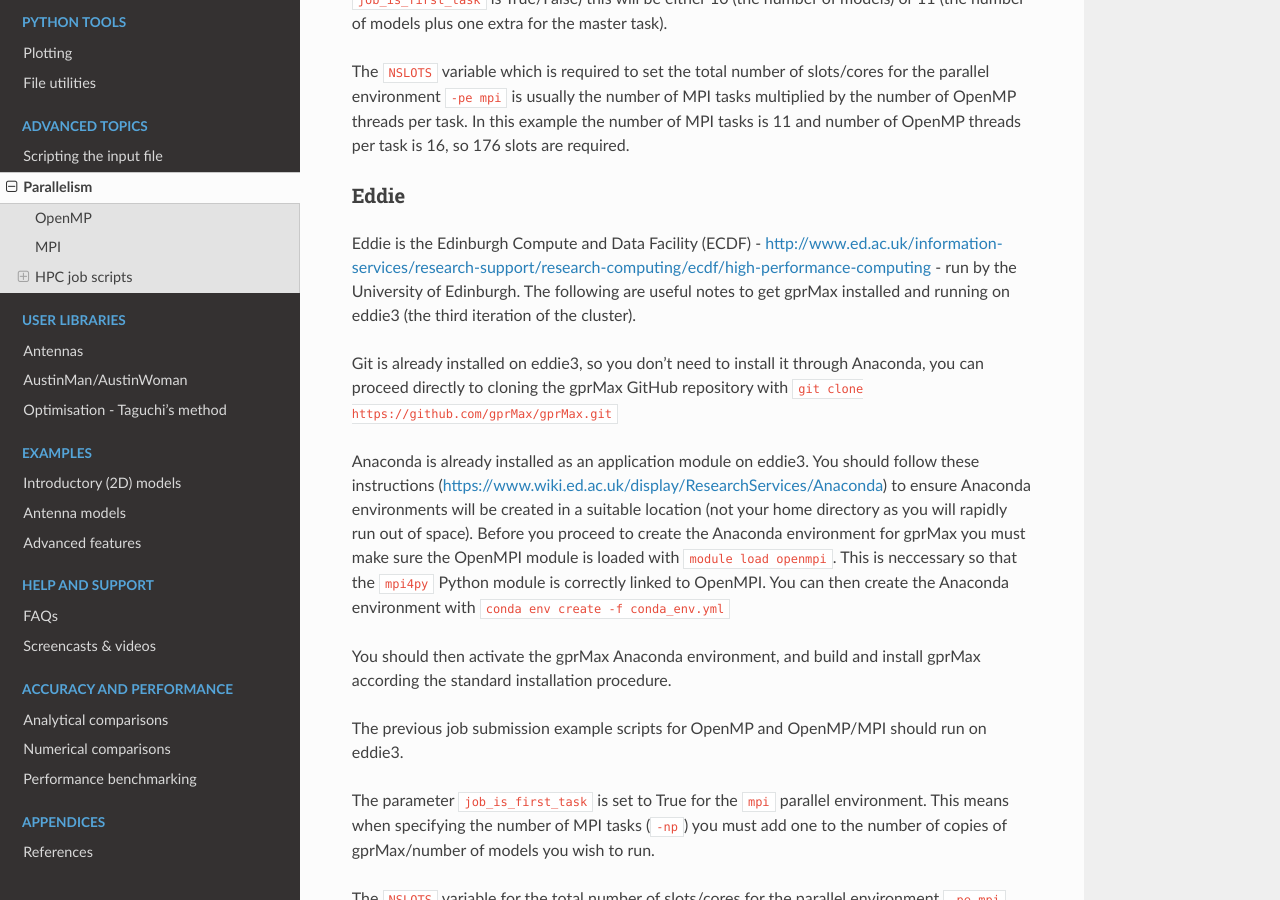
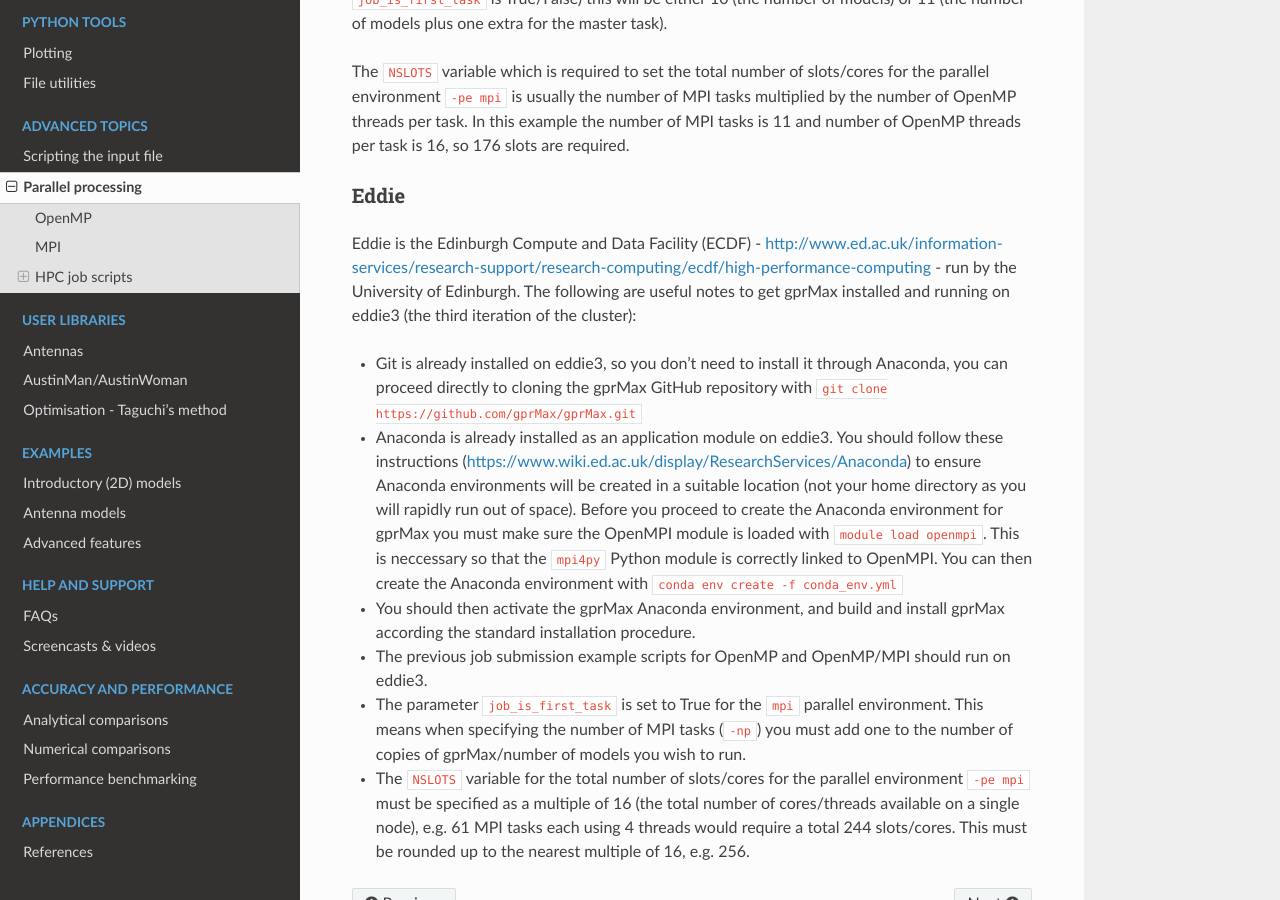
Before and after one commit to gprMax/gprMax, a Sphinx documentation site: the page built from docs/source/openmp_mpi.rst, in a window 1280 px wide and 900 px high, scrolled down 1968 px. Built offline with Sphinx 7.4.7 and the Read the Docs theme 2.0.0, drawn with Linux system fonts in a browser that asks for light colours; some of the changed text lies outside the part shown.

Commit message:
Updated formatting of some text.

```diff
--- a/docs/source/openmp_mpi.rst
+++ b/docs/source/openmp_mpi.rst
@@ -1,8 +1,8 @@
 .. _openmp-mpi:
 
-***********
-Parallelism
-***********
+*******************
+Parallel processing
+*******************
 
 OpenMP
 ======
@@ -58,16 +58,16 @@ The ``NSLOTS`` variable which is required to set the total number of slots/cores
 Eddie
 -----
 
-Eddie is the Edinburgh Compute and Data Facility (ECDF) - http://www.ed.ac.uk/information-services/research-support/research-computing/ecdf/high-performance-computing - run by the University of Edinburgh. The following are useful notes to get gprMax installed and running on eddie3 (the third iteration of the cluster).
+Eddie is the Edinburgh Compute and Data Facility (ECDF) - http://www.ed.ac.uk/information-services/research-support/research-computing/ecdf/high-performance-computing - run by the University of Edinburgh. The following are useful notes to get gprMax installed and running on eddie3 (the third iteration of the cluster):
 
-Git is already installed on eddie3, so you don't need to install it through Anaconda, you can proceed directly to cloning the gprMax GitHub repository with ``git clone https://github.com/gprMax/gprMax.git``
+* Git is already installed on eddie3, so you don't need to install it through Anaconda, you can proceed directly to cloning the gprMax GitHub repository with ``git clone https://github.com/gprMax/gprMax.git``
 
-Anaconda is already installed as an application module on eddie3. You should follow these instructions (https://www.wiki.ed.ac.uk/display/ResearchServices/Anaconda) to ensure Anaconda environments will be created in a suitable location (not your home directory as you will rapidly run out of space). Before you proceed to create the Anaconda environment for gprMax you must make sure the OpenMPI module is loaded with ``module load openmpi``. This is neccessary so that the ``mpi4py`` Python module is correctly linked to OpenMPI. You can then create the Anaconda environment with ``conda env create -f conda_env.yml``
+* Anaconda is already installed as an application module on eddie3. You should follow these instructions (https://www.wiki.ed.ac.uk/display/ResearchServices/Anaconda) to ensure Anaconda environments will be created in a suitable location (not your home directory as you will rapidly run out of space). Before you proceed to create the Anaconda environment for gprMax you must make sure the OpenMPI module is loaded with ``module load openmpi``. This is neccessary so that the ``mpi4py`` Python module is correctly linked to OpenMPI. You can then create the Anaconda environment with ``conda env create -f conda_env.yml``
 
-You should then activate the gprMax Anaconda environment, and build and install gprMax according the standard installation procedure.
+* You should then activate the gprMax Anaconda environment, and build and install gprMax according the standard installation procedure.
 
-The previous job submission example scripts for OpenMP and OpenMP/MPI should run on eddie3.
+* The previous job submission example scripts for OpenMP and OpenMP/MPI should run on eddie3.
 
-The parameter ``job_is_first_task`` is set to True for the ``mpi`` parallel environment. This means when specifying the number of MPI tasks (``-np``) you must add one to the number of copies of gprMax/number of models you wish to run.
+* The parameter ``job_is_first_task`` is set to True for the ``mpi`` parallel environment. This means when specifying the number of MPI tasks (``-np``) you must add one to the number of copies of gprMax/number of models you wish to run.
 
-The ``NSLOTS`` variable for the total number of slots/cores for the parallel environment ``-pe mpi`` must be specified as a multiple of 16 (the total number of cores/threads available on a single node), e.g. 61 MPI tasks each using 4 threads would require a total 244 slots/cores. This must be rounded up to the nearest multiple of 16, e.g. 256.
+* The ``NSLOTS`` variable for the total number of slots/cores for the parallel environment ``-pe mpi`` must be specified as a multiple of 16 (the total number of cores/threads available on a single node), e.g. 61 MPI tasks each using 4 threads would require a total 244 slots/cores. This must be rounded up to the nearest multiple of 16, e.g. 256.
```
